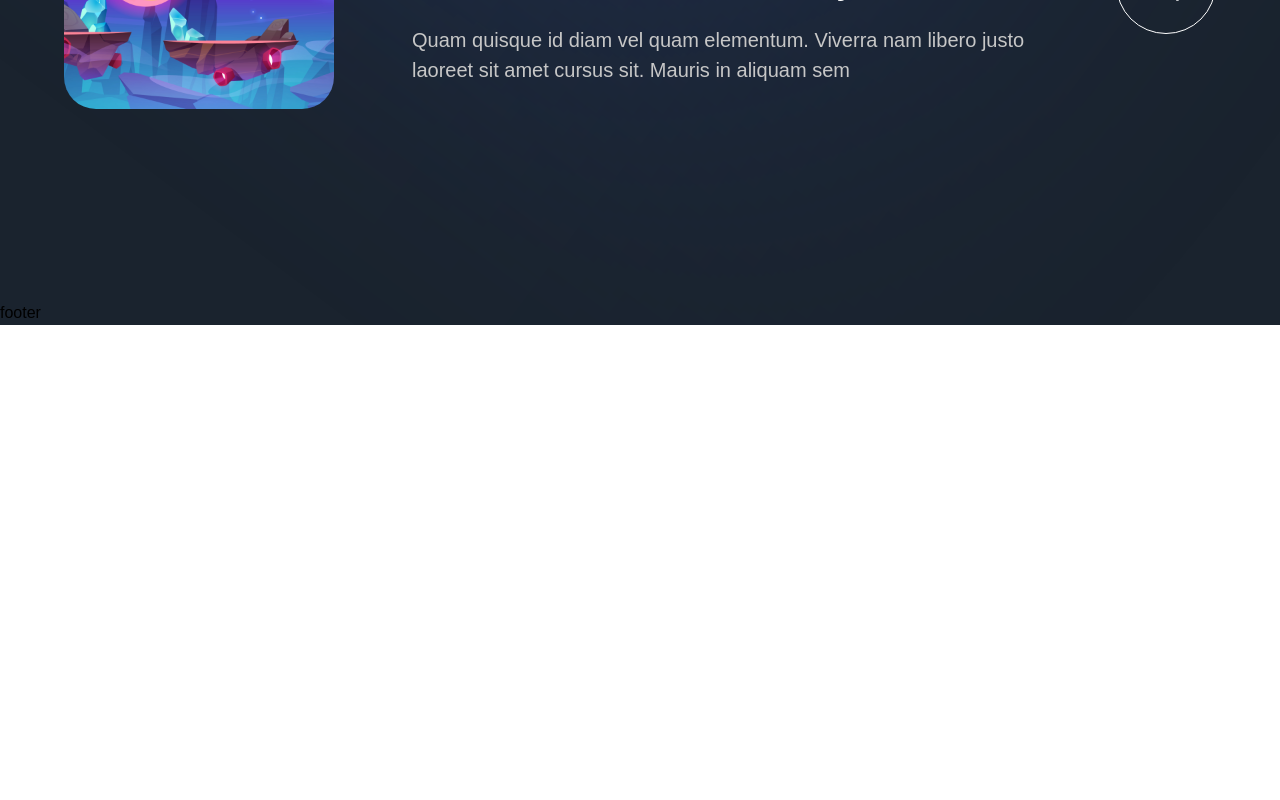
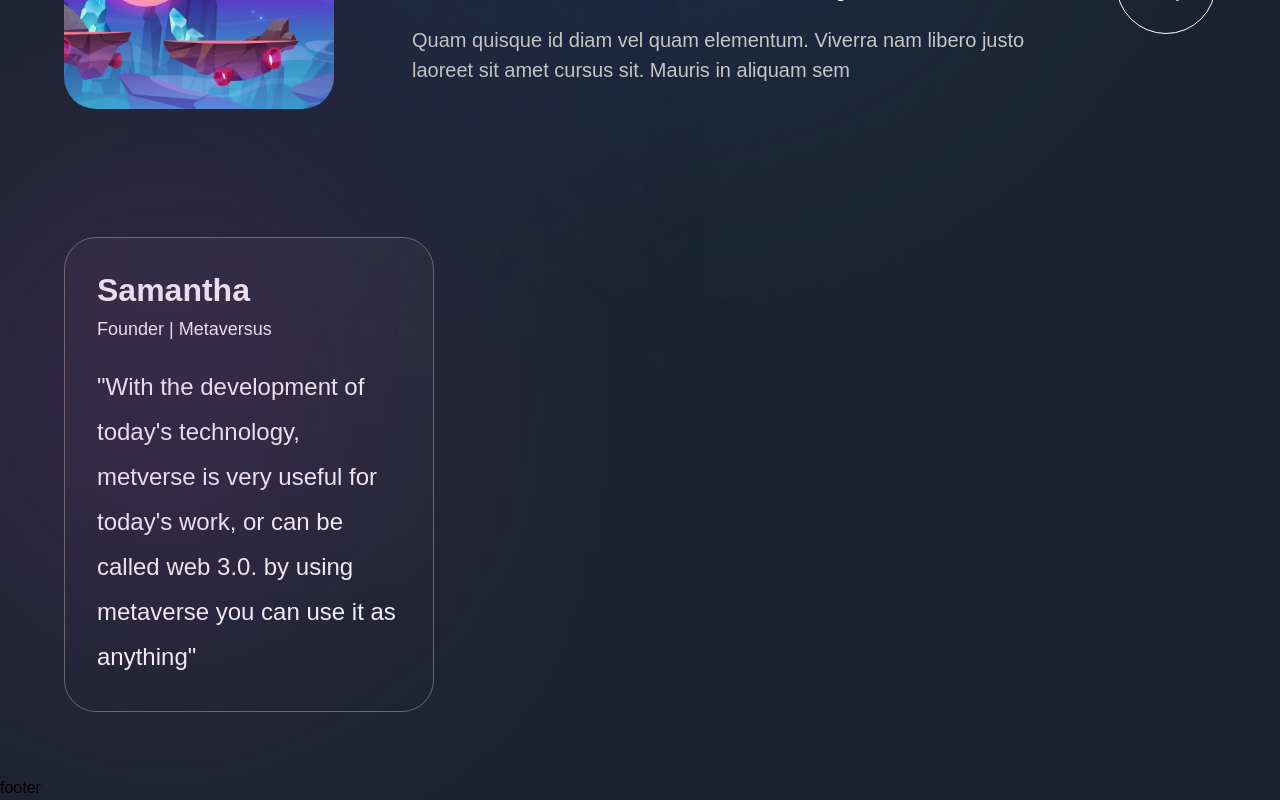
Before and after one commit to anggriawanmr/metaversus, a Next.js app: page / in a window 1280 px wide. Shown: the part 5845-6645 px from the top of the page. Before the commit the page ends 6170 px from the top, so only its background shows below. Built offline with nearby package versions, Linux system fonts and the light colour scheme; a web font is replaced by a local one.

Commit message:
Editing Feedback component :hammer:

```diff
--- a/sections/Feedback.jsx
+++ b/sections/Feedback.jsx
@@ -12,8 +12,29 @@ const Feedback = () => (
       initial="hidden"
       whileInView="show"
       viewport={{ once: 'false', amount: 0.25 }}
-      className={`${styles.innerWidth} mx-auto flex flex-col`}
-    ></motion.div>
+      className={`${styles.innerWidth} mx-auto flex flex-col lg:flex-row gap-6`}
+    >
+      <motion.div
+        variants={fadeIn('right', 'tween', 0.2, 1)}
+        className="flex-[0.5] lg:max-w-[370px] flex justify-end flex-col gradient-05 sm:p-8 p-4 rounded-[32px] border-[1px] border-[#6a6a6a] relative"
+      >
+        <div className="feedback-gradient" />
+        <div>
+          <h4 className="font-bold sm:text-[32px] text-[26px] sm:leading-[40px] leading-[36px] text-white">
+            Samantha
+          </h4>
+          <p className="mt-[8px] font-normal sm:text-[18px] text-[12px] sm:leading-[22px] leading-[16px] text-white">
+            Founder | Metaversus
+          </p>
+        </div>
+
+        <p className="mt-[24px] font-normal sm:text-[24px] text-[18px] sm:leading-[45px] leading-[39px] text-white">
+          "With the development of today's technology, metverse is very useful
+          for today's work, or can be called web 3.0. by using metaverse you can
+          use it as anything"
+        </p>
+      </motion.div>
+    </motion.div>
   </section>
 );
 
```
